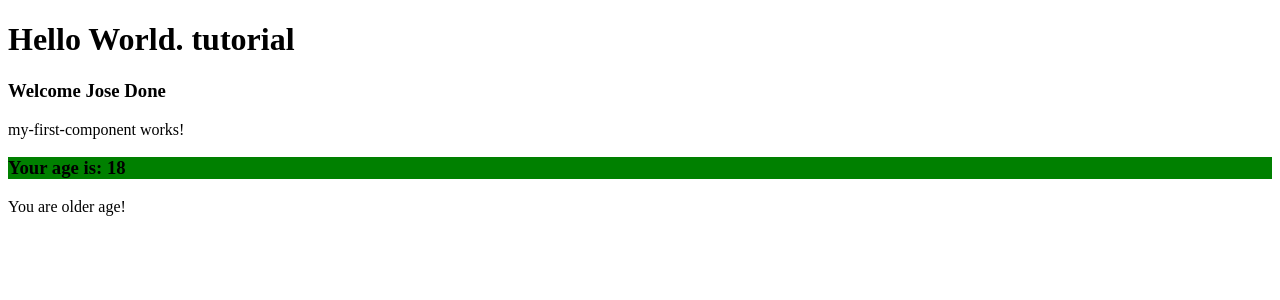
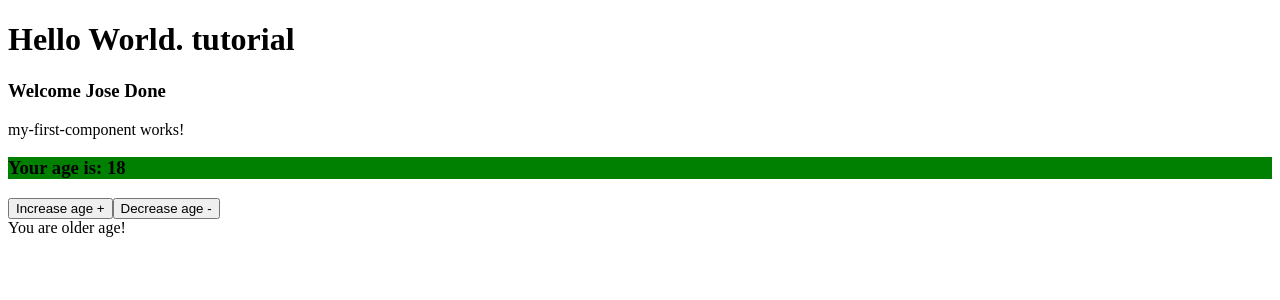
Before and after one commit to josedoneguillen/Angular, an Angular app in the folder tutorial/: page / in a window 1280 px wide. Shown: the top 300 px of the page. Built offline with nearby package versions, Linux system fonts and the light colour scheme.

Commit message:
Using events and functions

```diff
--- a/tutorial/src/app/my-first-component/my-first-component.component.html
+++ b/tutorial/src/app/my-first-component/my-first-component.component.html
@@ -1,5 +1,8 @@
 <p>my-first-component works!</p>
 <h3 [style.background] = "age >= 18 ? 'green' : 'red' ">Your age is: {{age}}</h3>
+
+<button (click)="increaseAge()">Increase age +</button>
+<button (click)="decreaseAge()">Decrease age -</button>
 
 <div *ngIf="age >= 18">
     You are older age!
--- a/tutorial/src/app/my-first-component/my-first-component.component.ts
+++ b/tutorial/src/app/my-first-component/my-first-component.component.ts
@@ -17,4 +17,12 @@ export class MyFirstComponentComponent implements OnInit {
     console.log('my-first-component has loaded succesfully');
   }
 
+  increaseAge(){
+    this.age += 1;
+  }
+
+  decreaseAge(){
+    this.age -= 1;
+  }
+
 }
```
